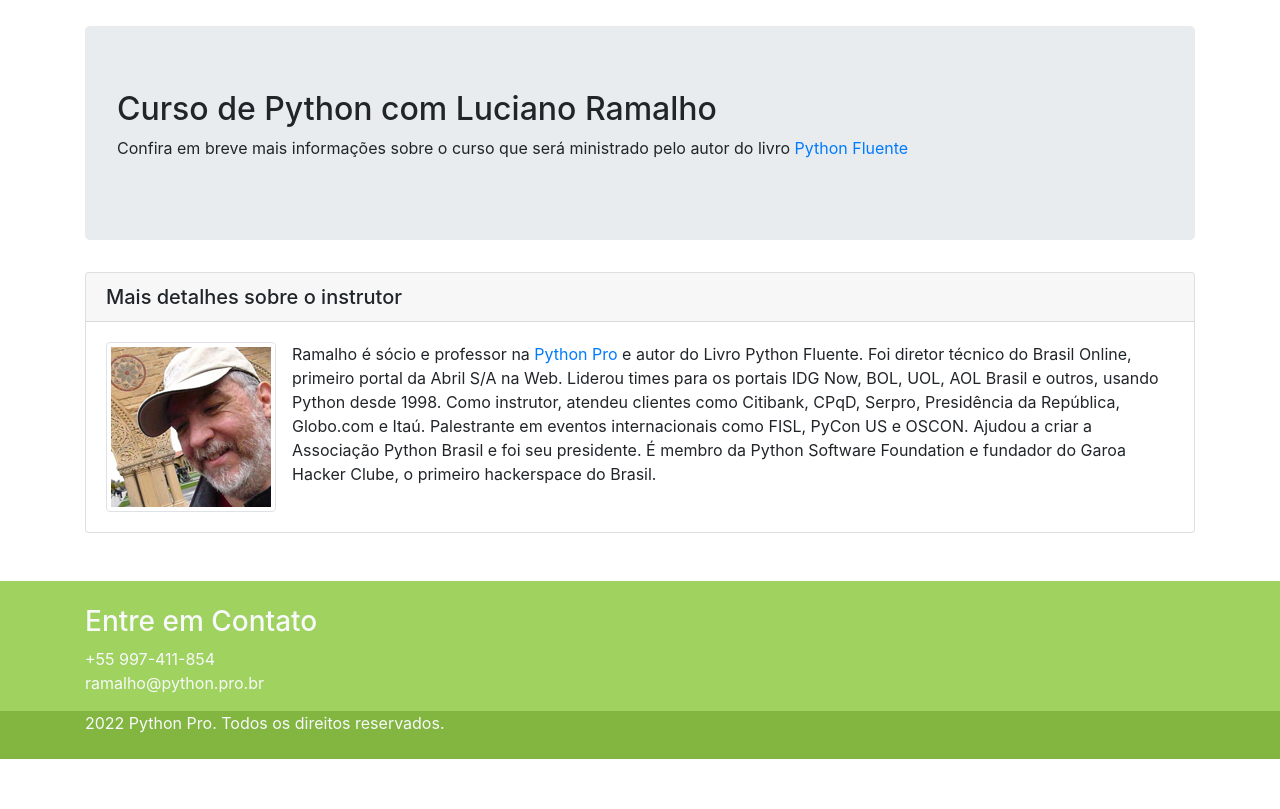
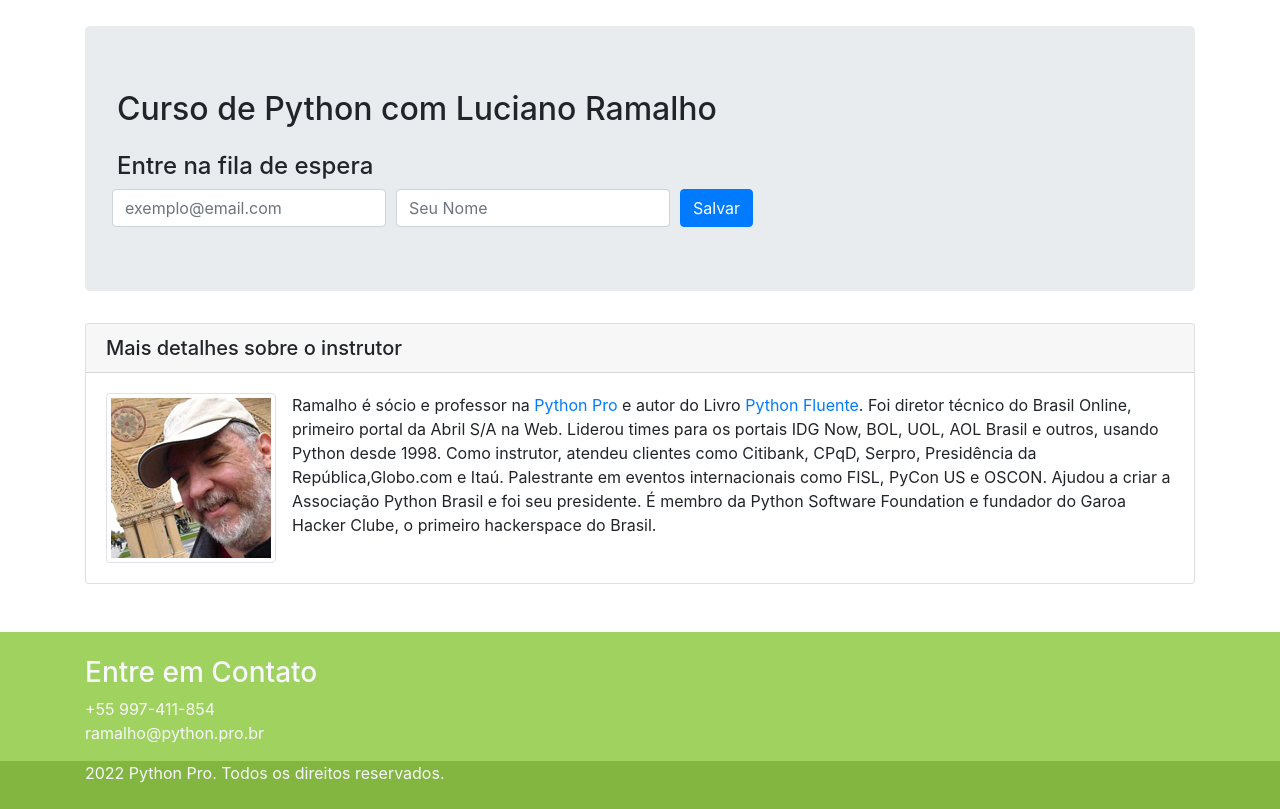
Before and after one commit to walison17/Curso-Django-1, a Django app: page / in a window 1280 px wide. Shown: the part 56-865 px from the top of the page. Before the commit the page ends 815 px from the top, so only its background shows below. Run offline with Django 4.2, Linux system fonts and the light colour scheme; some libraries are stand-ins or nearby versions.

Commit message:
Criada Lista de Espera
close #39

```diff
--- a/pypro/base/templates/base/home.html
+++ b/pypro/base/templates/base/home.html
@@ -14,7 +14,7 @@
     <link href="{% static 'css/bootstrap.min.css'%}" rel="stylesheet">
     <link href="{% static 'css/style.css'%}" rel="stylesheet">
     <script src="{% static 'js/jquery.min.js' %}"></script>
-    <script src="{% static 'js/bootstrap.min.js'%}" ></script>
+    <script src="{% static 'js/bootstrap.min.js'%}"></script>
     <script src="{% static 'js/scripts.js'%}"></script>
 
 </head>
@@ -22,7 +22,8 @@
 
 <nav class="navbar navbar-expand-lg navbar-dark bg-dark">
     <a class="navbar-brand" href="{% url 'base:home' %}">Python Pro</a>
-  <button class="navbar-toggler" type="button" data-toggle="collapse" data-target="#navbarSupportedContent" aria-controls="navbarSupportedContent" aria-expanded="false" aria-label="Toggle navigation">
+    <button class="navbar-toggler" type="button" data-toggle="collapse" data-target="#navbarSupportedContent"
+            aria-controls="navbarSupportedContent" aria-expanded="false" aria-label="Toggle navigation">
         <span class="navbar-toggler-icon"></span>
     </button>
 
@@ -48,11 +49,14 @@
                         <a class="nav-link" href="#">Link</a>
                     </li>
                     <li class="nav-item dropdown">
-							 <a class="nav-link dropdown-toggle" href="http://example.com" id="navbarDropdownMenuLink" data-toggle="dropdown">Dropdown link</a>
+                        <a class="nav-link dropdown-toggle" href="http://example.com" id="navbarDropdownMenuLink"
+                           data-toggle="dropdown">Dropdown link</a>
                         <div class="dropdown-menu" aria-labelledby="navbarDropdownMenuLink">
-								 <a class="dropdown-item" href="#">Action</a> <a class="dropdown-item" href="#">Another action</a> <a class="dropdown-item" href="#">Something else here</a>
+                            <a class="dropdown-item" href="#">Action</a> <a class="dropdown-item" href="#">Another
+                            action</a> <a class="dropdown-item" href="#">Something else here</a>
                             <div class="dropdown-divider">
-								</div> <a class="dropdown-item" href="#">Separated link</a>
+                            </div>
+                            <a class="dropdown-item" href="#">Separated link</a>
                         </div>
                     </li>
                 </ul>
@@ -67,11 +71,14 @@
                         <a class="nav-link" href="#">Link <span class="sr-only">(current)</span></a>
                     </li>
                     <li class="nav-item dropdown">
-							 <a class="nav-link dropdown-toggle" href="http://example.com" id="navbarDropdownMenuLink" data-toggle="dropdown">Dropdown link</a>
+                        <a class="nav-link dropdown-toggle" href="http://example.com" id="navbarDropdownMenuLink"
+                           data-toggle="dropdown">Dropdown link</a>
                         <div class="dropdown-menu dropdown-menu-right" aria-labelledby="navbarDropdownMenuLink">
-								 <a class="dropdown-item" href="#">Action</a> <a class="dropdown-item" href="#">Another action</a> <a class="dropdown-item" href="#">Something else here</a>
+                            <a class="dropdown-item" href="#">Action</a> <a class="dropdown-item" href="#">Another
+                            action</a> <a class="dropdown-item" href="#">Something else here</a>
                             <div class="dropdown-divider">
-								</div> <a class="dropdown-item" href="#">Separated link</a>
+                            </div>
+                            <a class="dropdown-item" href="#">Separated link</a>
                         </div>
                     </li>
                 </ul>
@@ -81,10 +88,35 @@
                 <h2>
                     Curso de Python com Luciano Ramalho
                 </h2>
-				<p>
-					Confira em breve mais informações sobre o curso que será ministrado pelo autor do livro
-					<a href="://www.amazon.com/_/dp/1491946008?tag=oreilly20-20" target="_blank" >Python Fluente</a>
-				</p>
+                <h4 class="mt-4">Entre na fila de espera</h4>
+
+                <form action="https://herokuapp.us11.list-manage.com/subscribe/post?u=9e524d71f0ae804f628917506&amp;id=1e8078e701"
+                      method="post" id="mc-embedded-subscribe-form" name="mc-embedded-subscribe-form" class="form-row align-items-center" target="_blank"
+                      novalidate>
+                    <div class="form-row align-items-center">
+                        <div class="col-auto">
+                            <label class="sr-only" for="mce-EMAIL">Email</label>
+                            <input type="email" value="" name="EMAIL" class="form-control required" id="mce-EMAIL"
+                                   placeholder="exemplo@email.com">
+                        </div>
+                        <div class="col-auto">
+                            <label class="sr-only" for="mce-FNAME">Email</label>
+                             <input type="text" value="" name="FNAME" class="form-control" id="mce-FNAME"
+                                    placeholder="Seu Nome">
+                        </div>
+
+                        <!-- real people should not fill this in and expect good things - do not remove this or risk form bot signups-->
+                            <div style="position: absolute; left: -5000px;" aria-hidden="true"><input type="text"
+                                                                                                      name="b_9e524d71f0ae804f628917506_1e8078e701"
+                                                                                                      tabindex="-1"
+                                                                                                      value=""></div>
+                        <div class="col-auto">
+                            <input type="submit" value="Salvar" name="subscribe"
+{#                                   id="mc-embedded-subscribe" class="btn btn-primary">
+                        </div>
+                    </div>
+                </form>
+
             </div>
         </div>
     </div>
@@ -99,12 +131,14 @@
                         <img src="{% static 'img/luciano-ramalho.png' %}" alt="Foto de Luciano Ramalho"
                              class="img-thumbnail float-left mr-3"/>
                         Ramalho é sócio e professor na <a href="https://www.python.pro.br">Python Pro</a> e autor do
-						Livro Python Fluente. Foi diretor técnico do Brasil Online, primeiro portal da Abril S/A na Web.
-						Liderou times para os portais IDG Now, BOL, UOL, AOL Brasil e outros, usando Python desde 1998.
-						Como instrutor, atendeu clientes como Citibank, CPqD, Serpro, Presidência da República,
-						Globo.com e Itaú. Palestrante em eventos internacionais como FISL, PyCon US e OSCON. Ajudou a
-						criar a Associação Python Brasil e foi seu presidente. É membro da Python Software Foundation e
-						fundador do Garoa Hacker Clube, o primeiro hackerspace do Brasil.
+                        Livro <a href="https://www.oreilly.com/library/view/fluent-python/9781491946237/"
+                                 target="_blank">Python Fluente</a>. Foi diretor técnico do Brasil Online, primeiro
+                        portal da
+                        Abril S/A na Web. Liderou times para os portais IDG Now, BOL, UOL, AOL Brasil e outros, usando
+                        Python desde 1998. Como instrutor, atendeu clientes como Citibank, CPqD, Serpro, Presidência da
+                        República,Globo.com e Itaú. Palestrante em eventos internacionais como FISL, PyCon US e OSCON.
+                        Ajudou a criar a Associação Python Brasil e foi seu presidente. É membro da Python Software
+                        Foundation e fundador do Garoa Hacker Clube, o primeiro hackerspace do Brasil.
                     </p>
                 </div>
             </div>
```
Also changed, not shown: pypro/settings.py (+10 -10 lines). Lines whose indentation alone changed are shown as unchanged.
